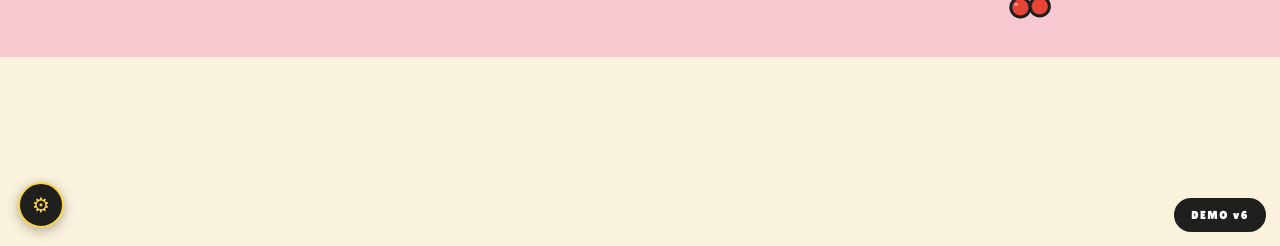
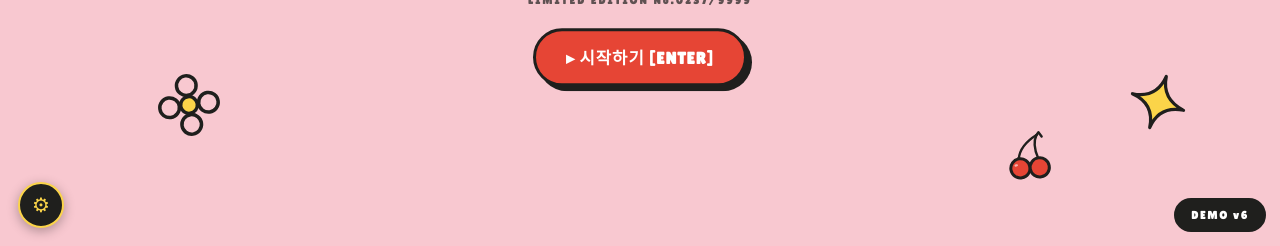
Before and after one commit to nextsunny-ai/binding-club-v6-preview, a plain HTML site: page index.html in a window 1280 px wide. Shown: the part 554-800 px from the top of the page. Drawn offline with Linux system fonts and the light colour scheme; a web font is replaced by a local one.

Commit message:
iPad 화면 가득 fix (html/body/.screen = 100vw 100vh 명시 = position fixed scale 환경에서 가득 보장)

```diff
--- a/index.html
+++ b/index.html
@@ -44,7 +44,7 @@
 }
 * { box-sizing: border-box; margin: 0; padding: 0; }
 html, body {
-  width: 100%; height: 100%; overflow: hidden;
+  width: 100vw; height: 100vh; min-height: 100vh; overflow: hidden;
   background: var(--cream);
   color: var(--ink);
   font-family: var(--kr);
@@ -53,7 +53,7 @@ html, body {
   -webkit-font-smoothing: antialiased;
   -webkit-tap-highlight-color: transparent;
 }
-.screen { position: fixed; inset: 0; display: none; flex-direction: column; }
+.screen { position: fixed; top: 0; left: 0; width: 100vw; height: 100vh; min-height: 100vh; display: none; flex-direction: column; }
 .screen.active { display: flex; }
 .demo-badge {
   position: fixed; bottom: 14px; right: 14px;
```
